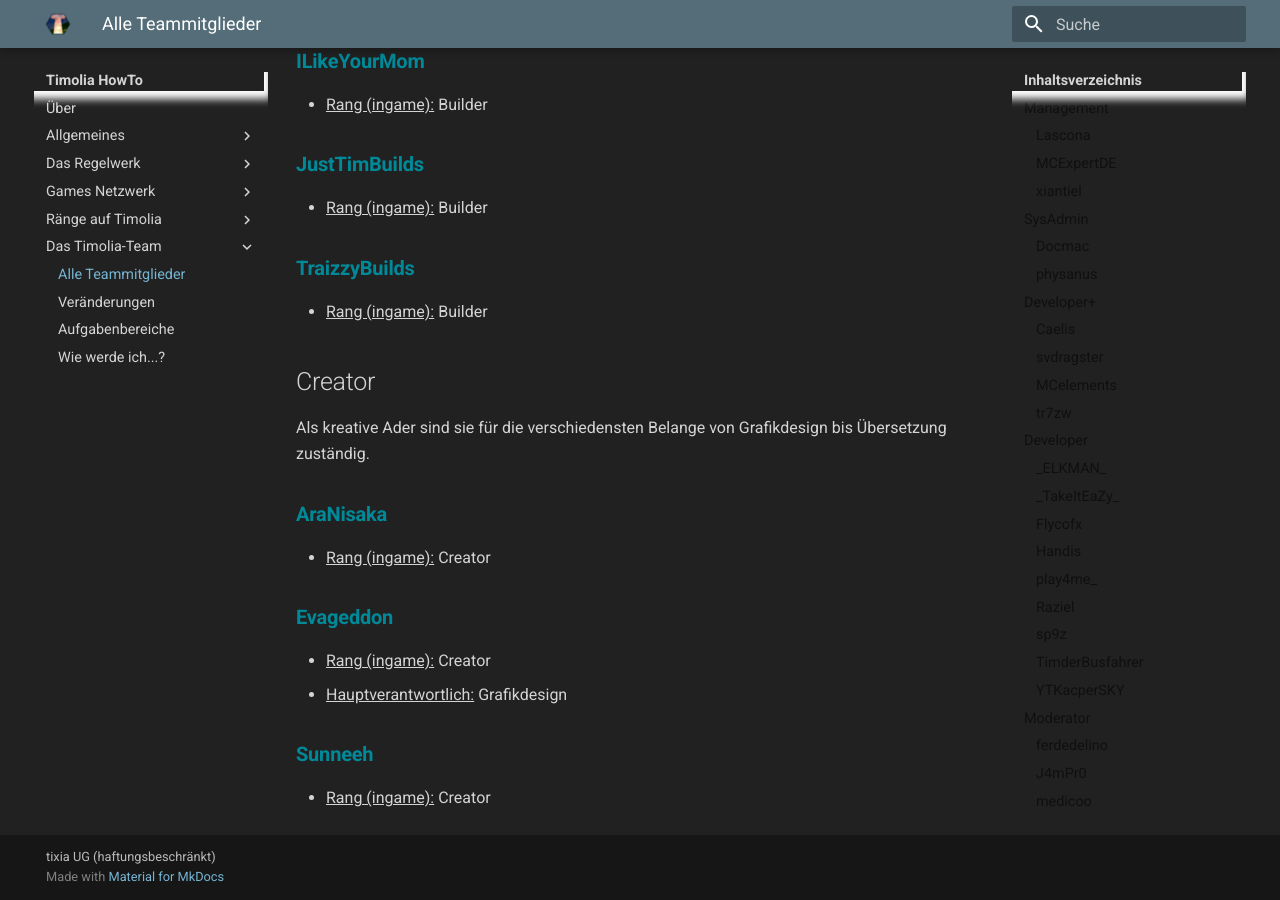
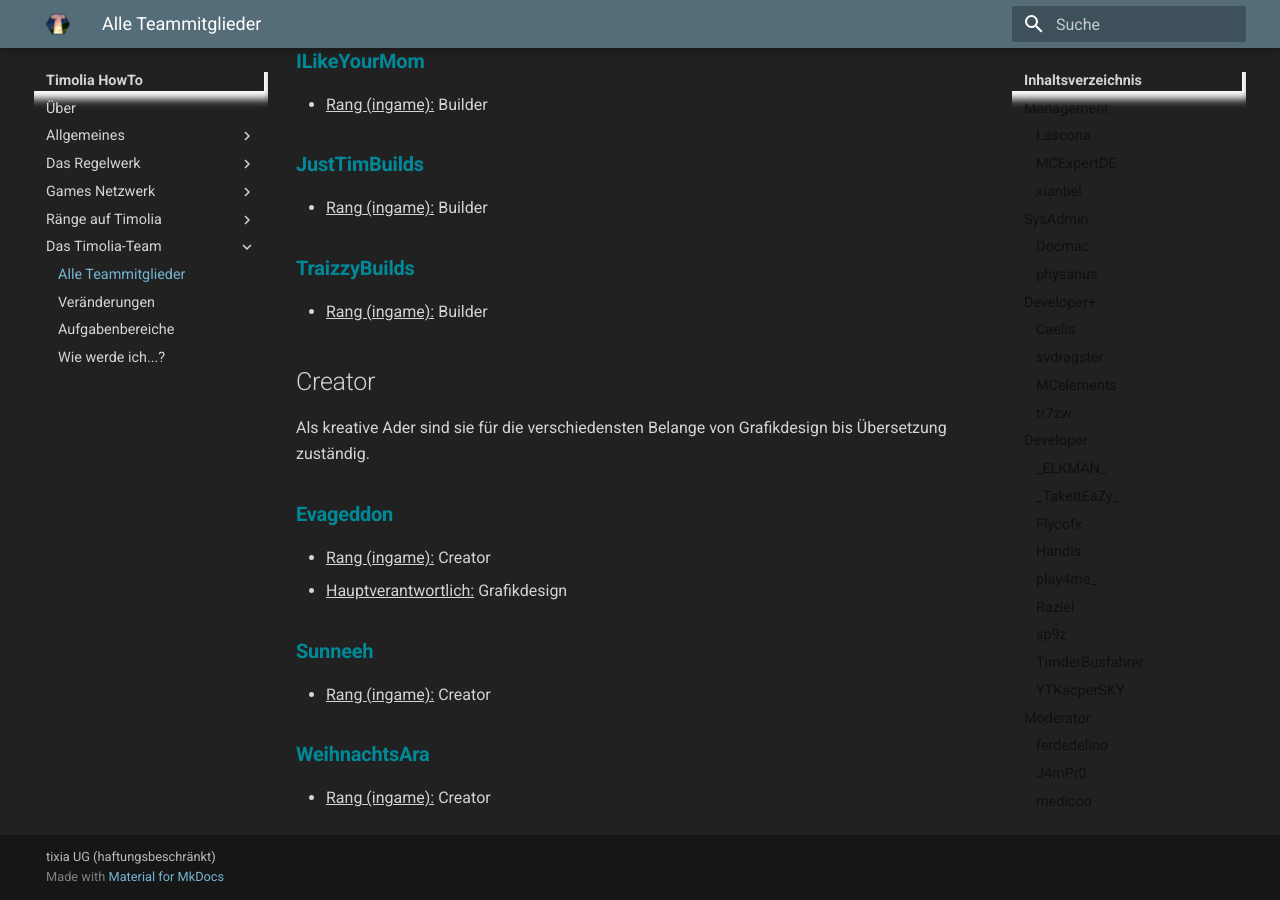
Before and after one commit to TimoliaDE/HowTo, an MkDocs documentation site: the page built from docs/team/members.md, in a window 1280 px wide and 900 px high, scrolled down 8344 px. Built offline with MkDocs 1.6.1 and Material for MkDocs 9.7.7, drawn with Linux system fonts in a browser that asks for light colours; old or Windows-style settings are respelled for this version of MkDocs.

Commit message:
AraNisaka → WeihnachtsAra

```diff
--- a/docs/team/members.md
+++ b/docs/team/members.md
@@ -267,12 +267,12 @@ Sie betreuen die architektonische Gestaltung neuer Modi und betreuen externe Map
 
 Als kreative Ader sind sie für die verschiedensten Belange von Grafikdesign bis Übersetzung zuständig.
 
-### <strong><span class='creator'>AraNisaka</span></strong>
-- <u>Rang (ingame):</u> Creator
-
 ### <strong><span class='creator'>Evageddon</span></strong>
 - <u>Rang (ingame):</u> Creator
 - <u>Hauptverantwortlich:</u> Grafikdesign
 
 ### <strong><span class='creator'>Sunneeh</span></strong>
 - <u>Rang (ingame):</u> Creator
+
+### <strong><span class='creator'>WeihnachtsAra</span></strong>
+- <u>Rang (ingame):</u> Creator
```
